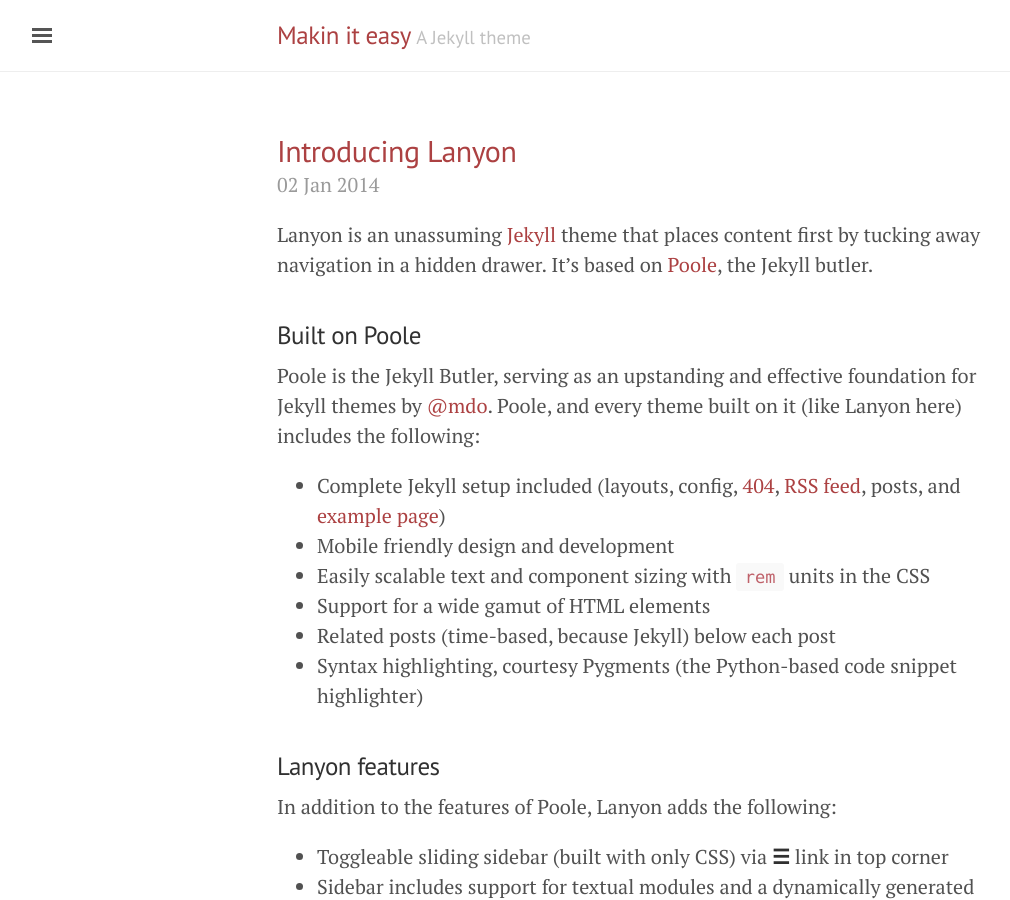
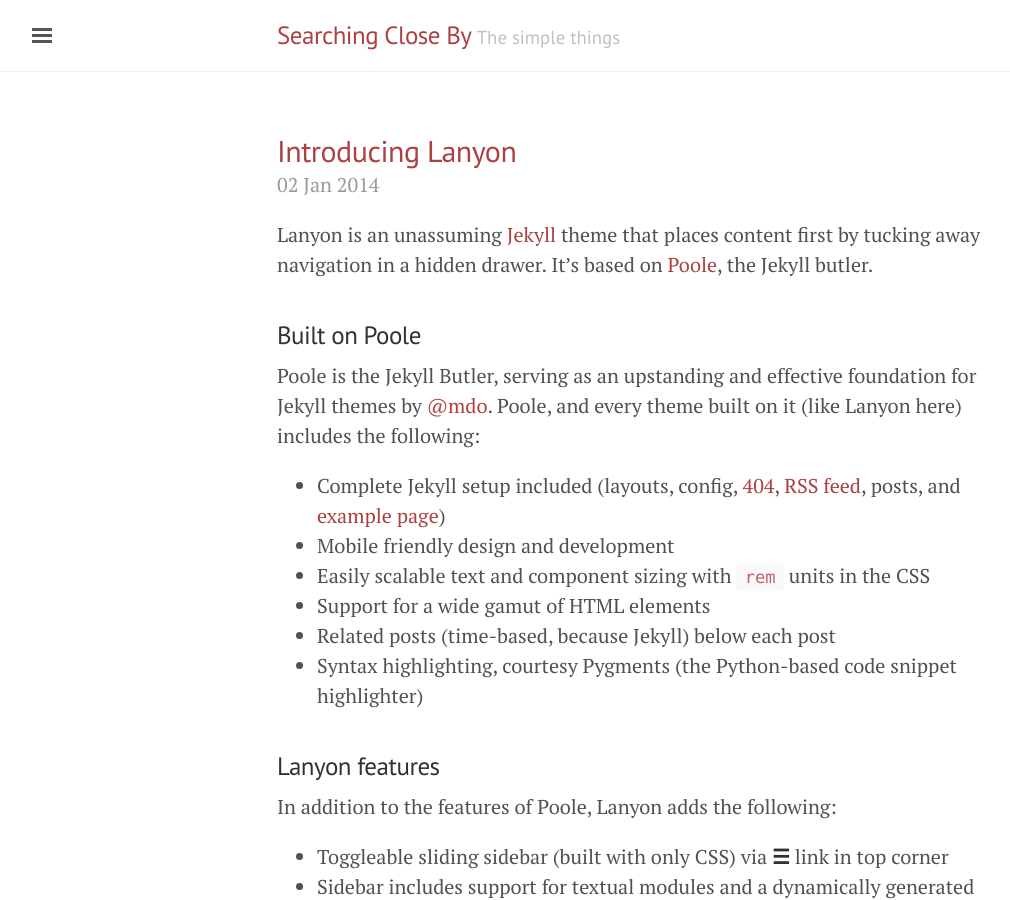
Before and after one commit to ezrider/photo-blog, a Jekyll site: the page built from index.html, in a window 1280 px wide and 900 px high. Shown: the whole window, without its empty margins (3-1013 px from the left). Built offline with Jekyll 4.4.1, drawn with Linux system fonts in a browser that asks for light colours; the list of posts is cut into pages by our own code.

Commit message:
Update the site name and description

```diff
--- a/_config.yml
+++ b/_config.yml
@@ -4,9 +4,9 @@
 permalink:           pretty
 
 # Setup
-title:               Makin it easy
-tagline:             'A Jekyll theme'
-description:         '  Thanks for all the fish '
+title:               Searching Close By
+tagline:             'The simple things'
+description:         ' Look close by for the things to sustain you. '
 url:                 http://ezrider.github.io
 baseurl:             ''
 #paginate:            5
```
